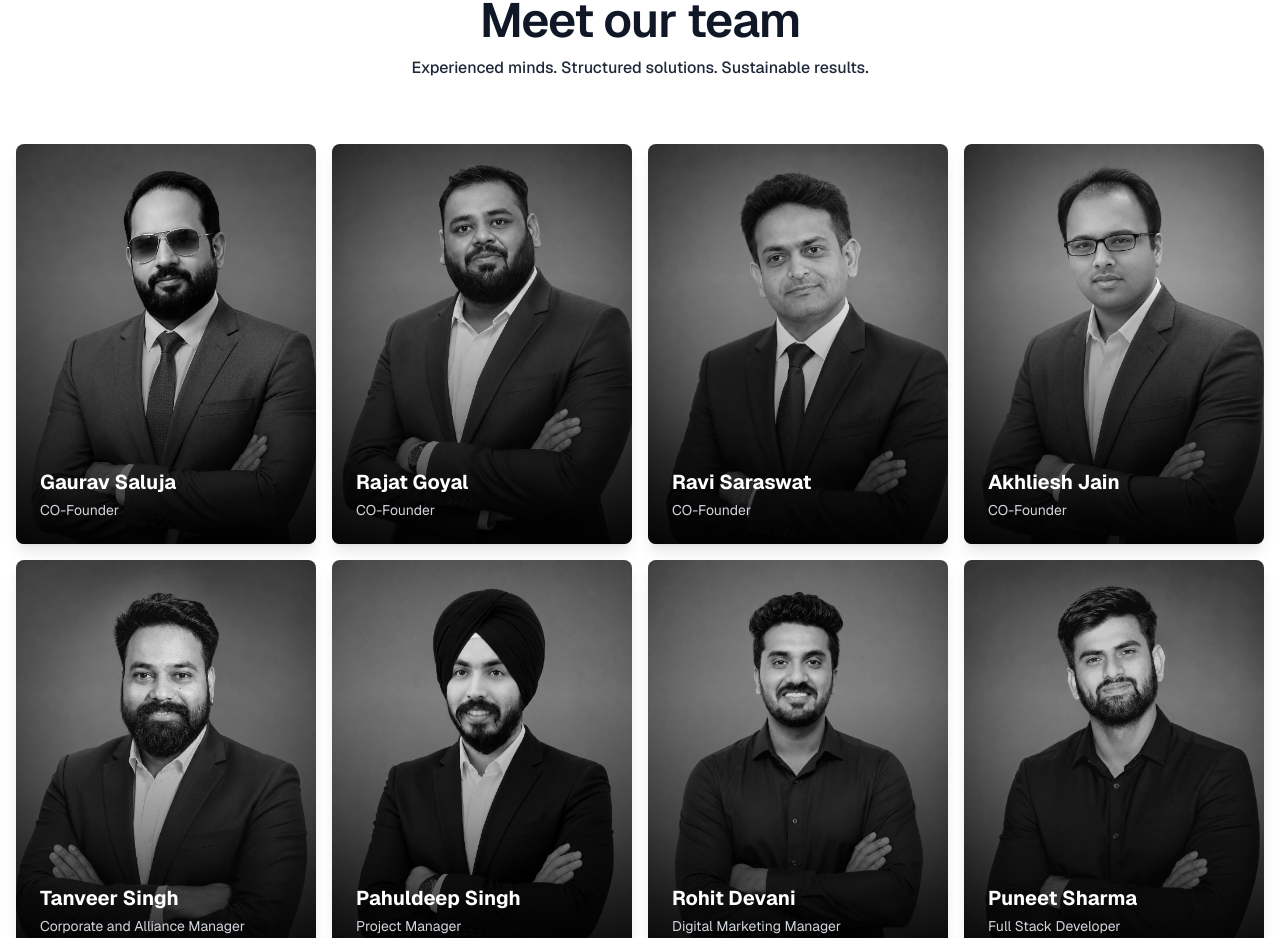
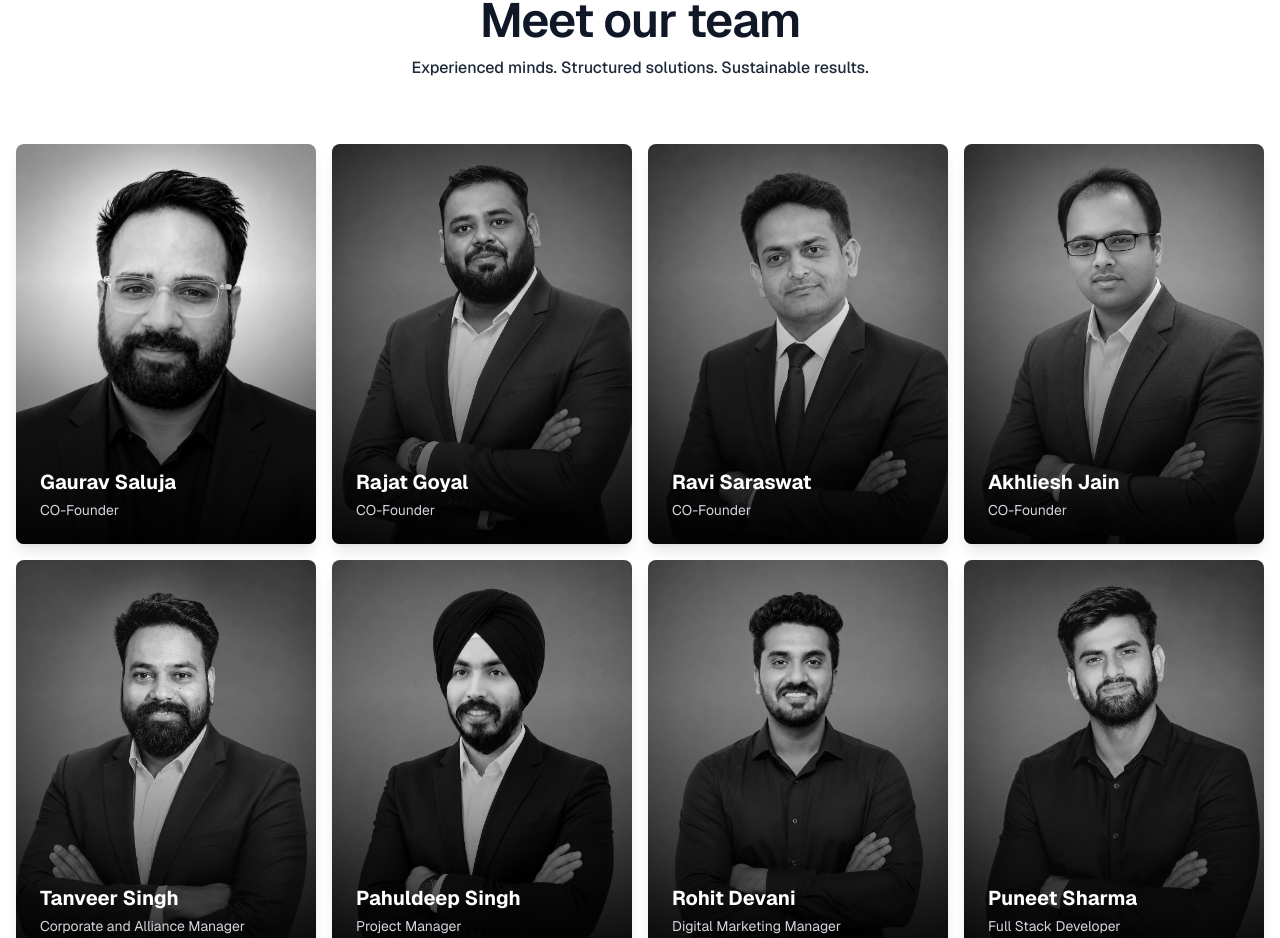
Before and after one commit to puni11/giptechnologies, a Next.js app: page / in a window 1280 px wide. Shown: the part 7208-8146 px from the top of the page. Built offline with nearby package versions, Linux system fonts and the light colour scheme.

Commit message:
field name change

```diff
--- a/component/TeamSection.js
+++ b/component/TeamSection.js
@@ -7,7 +7,7 @@ const teamMembers = [
     name: 'Gaurav Saluja',
     role: 'CO-Founder',
     // Replace with your actual image paths
-    image: '/gaurav.jpeg',
+    image: '/gaurvsir.jpeg',
   },
   {
     id: 2,
```
Also changed, not shown: public/gaurvsir.jpeg (added).
